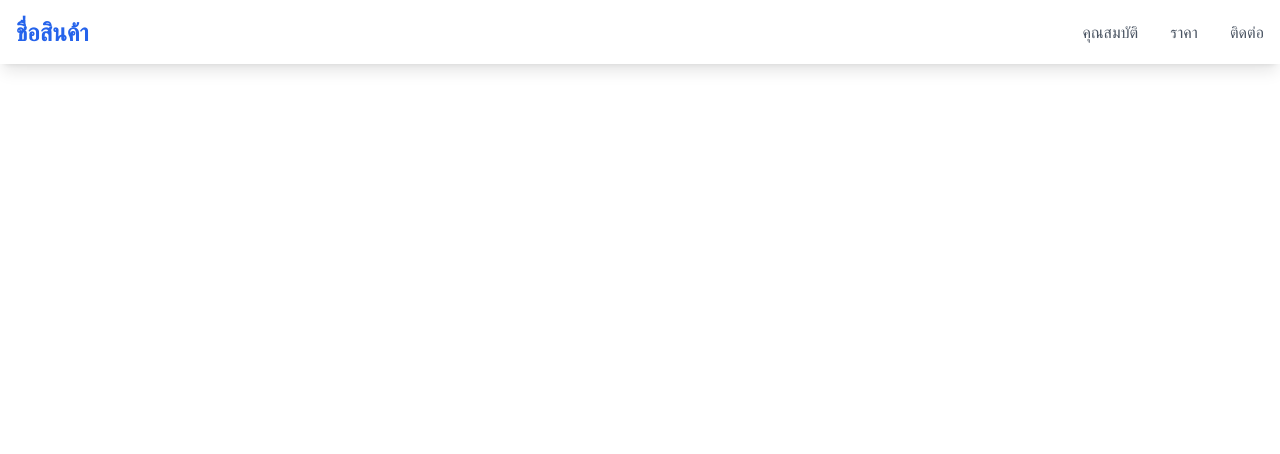
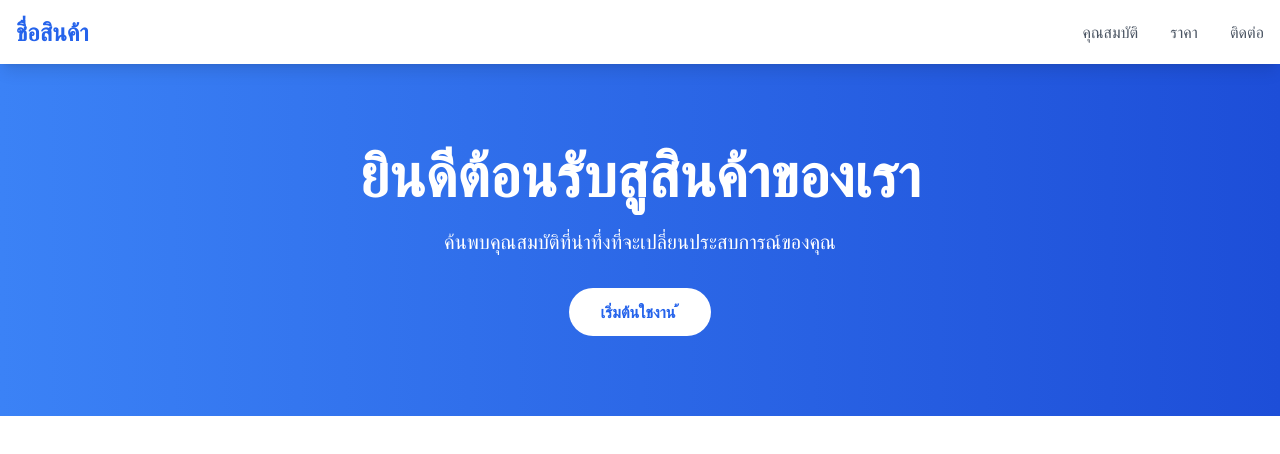
Before and after one commit to peerapat1331/product-landing-page, a plain HTML site: page index.html in a window 1280 px wide. Drawn offline with nearby package versions, Linux system fonts and the light colour scheme.

Commit message:
เพมสวน  Hero และป มเรยกให ดาเนนการ

```diff
--- a/index.html
+++ b/index.html
@@ -25,8 +25,23 @@
         </header>
     </header>
 
-    <main>
-        <!-- เนื้อหาหลัก -->
+    <main class="pt-16">
+        <section class="bg-gradient-to-r from-blue-500 to-blue-700 text-white py-20">
+            <div class="container mx-auto px-4">
+                <div class="flex flex-col items-center text-center">
+                    <h1 class="text-4xl md:text-6xl font-bold mb-6">
+                        ยินดีต้อนรับสูสินค้าของเรา
+                    </h1>
+                    <p class="text-xl mb-8 max-w-2xl">
+                        ค้นพบคุณสมบัติที่น่าทึ่งที่จะเปลี่ยนประสบการณ์ของคุณ
+                    </p>
+                    <button class="bg-white text-blue-600 px-8 py-3 rounded-full font-semibold hover:bg-blue-50 tra
+       nsition-colors">
+                        เริ่มต้นใชงาน ้
+                    </button>
+                </div>
+            </div>
+        </section>
     </main>
 
     <footer>
```
